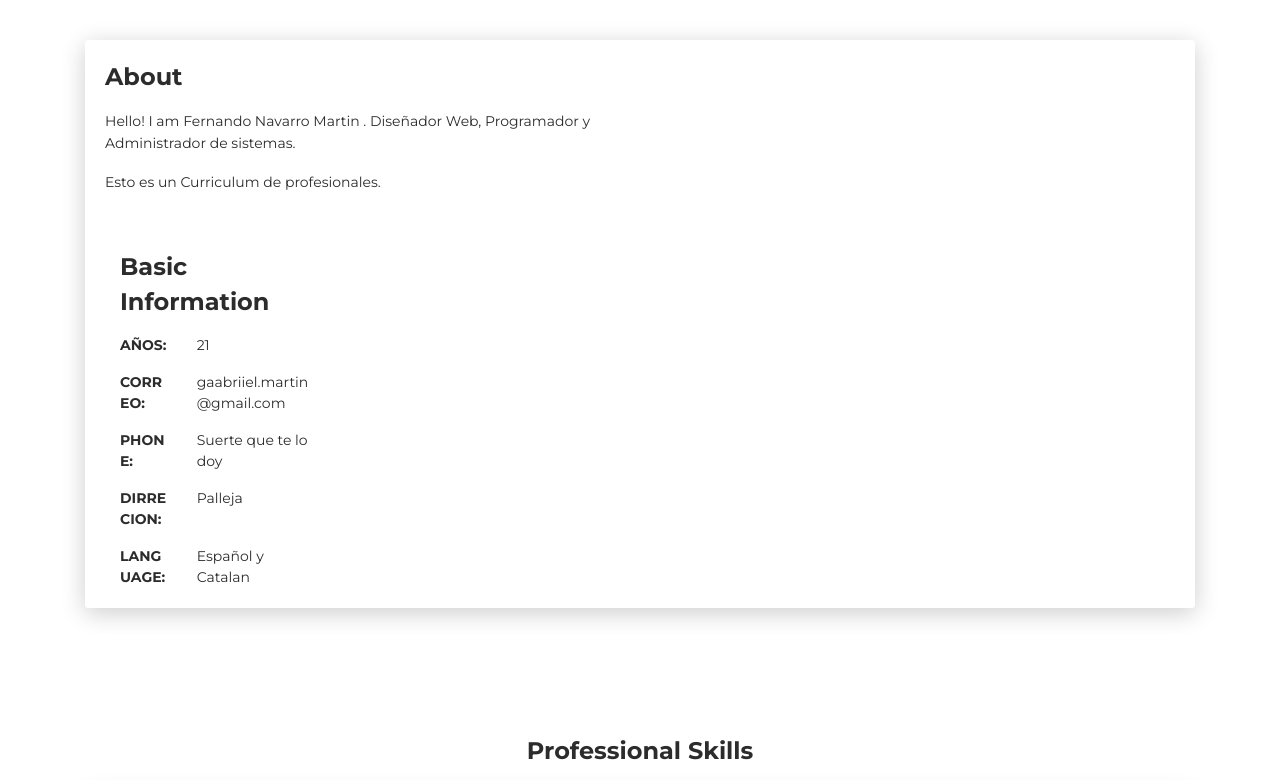
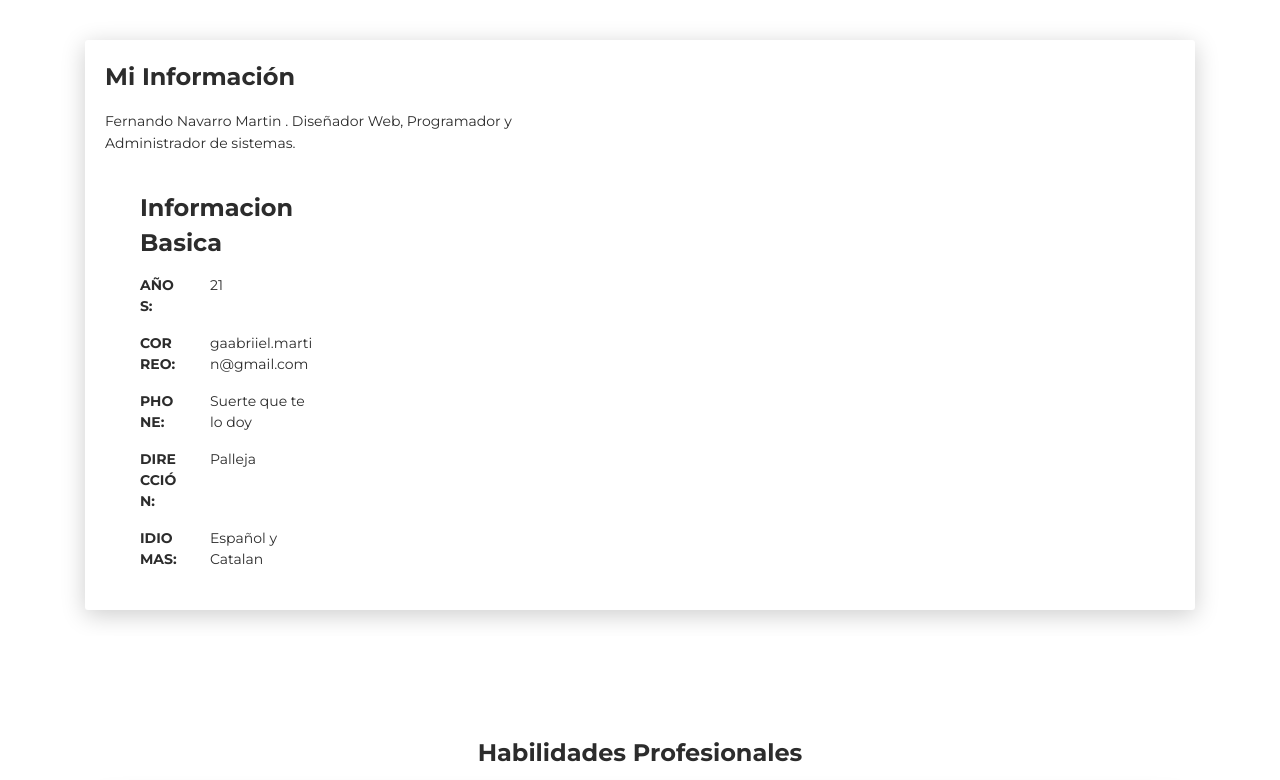
Before and after one commit to FernandoN0/FernandoN0.github.io, a plain HTML site: page index.html in a window 1280 px wide. Shown: the part 580-1360 px from the top of the page. Drawn offline with Linux system fonts and the light colour scheme.

Commit message:
Update index.html

```diff
--- a/index.html
+++ b/index.html
@@ -4,7 +4,7 @@
     <meta charset="UTF-8">
     <meta http-equiv="X-UA-Compatible" content="IE=edge">
     <meta name="viewport" content="width=device-width, initial-scale=1">
-    <title>Creative CV</title>
+    <title>Curriculum</title>
     <meta name="description" content="Creative CV is a HTML resume template for professionals. Built with Bootstrap 4, Now UI Kit and FontAwesome, this modern and responsive design template is perfect to showcase your portfolio, skils and experience."/>
     <link href="https://fonts.googleapis.com/css?family=Montserrat:400,700,200" rel="stylesheet">
     <link href="https://maxcdn.bootstrapcdn.com/font-awesome/latest/css/font-awesome.min.css" rel="stylesheet">
@@ -60,13 +60,12 @@
       <div class="row">
         <div class="col-lg-6 col-md-12">
           <div class="card-body">
-            <div class="h4 mt-0 title">About</div>
-            <p>Hello! I am Fernando Navarro Martin . Diseñador Web, Programador y Administrador de sistemas.</p>
-            <p>Esto es un Curriculum de profesionales.
+            <div class="h4 mt-0 title">Mi Información</div>
+            <p>Fernando Navarro Martin . Diseñador Web, Programador y Administrador de sistemas.</p
         </div>
         <div class="col-lg-6 col-md-12">
           <div class="card-body">
-            <div class="h4 mt-0 title">Basic Information</div>
+            <div class="h4 mt-0 title">Informacion Basica</div>
             <div class="row">
               <div class="col-sm-4"><strong class="text-uppercase">Años:</strong></div>
               <div class="col-sm-8">21</div>
@@ -80,11 +79,11 @@
               <div class="col-sm-8">Suerte que te lo doy </div>
             </div>
             <div class="row mt-3">
-              <div class="col-sm-4"><strong class="text-uppercase">Dirrecion:</strong></div>
+              <div class="col-sm-4"><strong class="text-uppercase">Dirección:</strong></div>
               <div class="col-sm-8">Palleja</div>
             </div>
             <div class="row mt-3">
-              <div class="col-sm-4"><strong class="text-uppercase">Language:</strong></div>
+              <div class="col-sm-4"><strong class="text-uppercase">Idiomas:</strong></div>
               <div class="col-sm-8">Español y Catalan </div>
             </div>
           </div>
@@ -93,9 +92,9 @@
     </div>
   </div>
 </div>
-<div class="section" id="skill">
+<div class="section" id="Habilidades">
   <div class="container">
-    <div class="h4 text-center mb-4 title">Professional Skills</div>
+    <div class="h4 text-center mb-4 title">Habilidades Profesionales</div>
     <div class="card" data-aos="fade-up" data-aos-anchor-placement="top-bottom">
       <div class="card-body">
         <div class="row">
@@ -491,12 +490,12 @@
                 </div>
                 <div class="col-md-6">
                   <div class="card-body">
-                    <p class="mb-0"><strong>Address </strong></p>
-                    <p class="pb-2">140, City Center, New York, U.S.A</p>
-                    <p class="mb-0"><strong>Phone</strong></p>
-                    <p class="pb-2">+1718-111-0011</p>
-                    <p class="mb-0"><strong>Email</strong></p>
-                    <p>anthony@company.com</p>
+                    <p class="mb-0"><strong>Dirección</strong></p>
+                    <p class="pb-2">Palleja</p>
+                    <p class="mb-0"><strong>Telefono</strong></p>
+                    <p class="pb-2">+34</p>
+                    <p class="mb-0"><strong>Correo</strong></p>
+                    <p>gaabriiel.martin@gmail.com</p>
                   </div>
                 </div>
               </div>
@@ -510,7 +509,7 @@
     </div>
     <footer class="footer">
       <div class="container text-center"><a class="cc-facebook btn btn-link" href="#"><i class="fa fa-facebook fa-2x " aria-hidden="true"></i></a><a class="cc-twitter btn btn-link " href="#"><i class="fa fa-twitter fa-2x " aria-hidden="true"></i></a><a class="cc-google-plus btn btn-link" href="#"><i class="fa fa-google-plus fa-2x" aria-hidden="true"></i></a><a class="cc-instagram btn btn-link" href="#"><i class="fa fa-instagram fa-2x " aria-hidden="true"></i></a></div>
-      <div class="h4 title text-center">Anthony Barnett</div>
+      <div class="h4 title text-center">Fernando Navarro Martin</div>
       <div class="text-center text-muted">
         <p>&copy; Creative CV. All rights reserved.<br>Design - <a class="credit" href="https://templateflip.com" target="_blank">TemplateFlip</a></p>
       </div>
```
